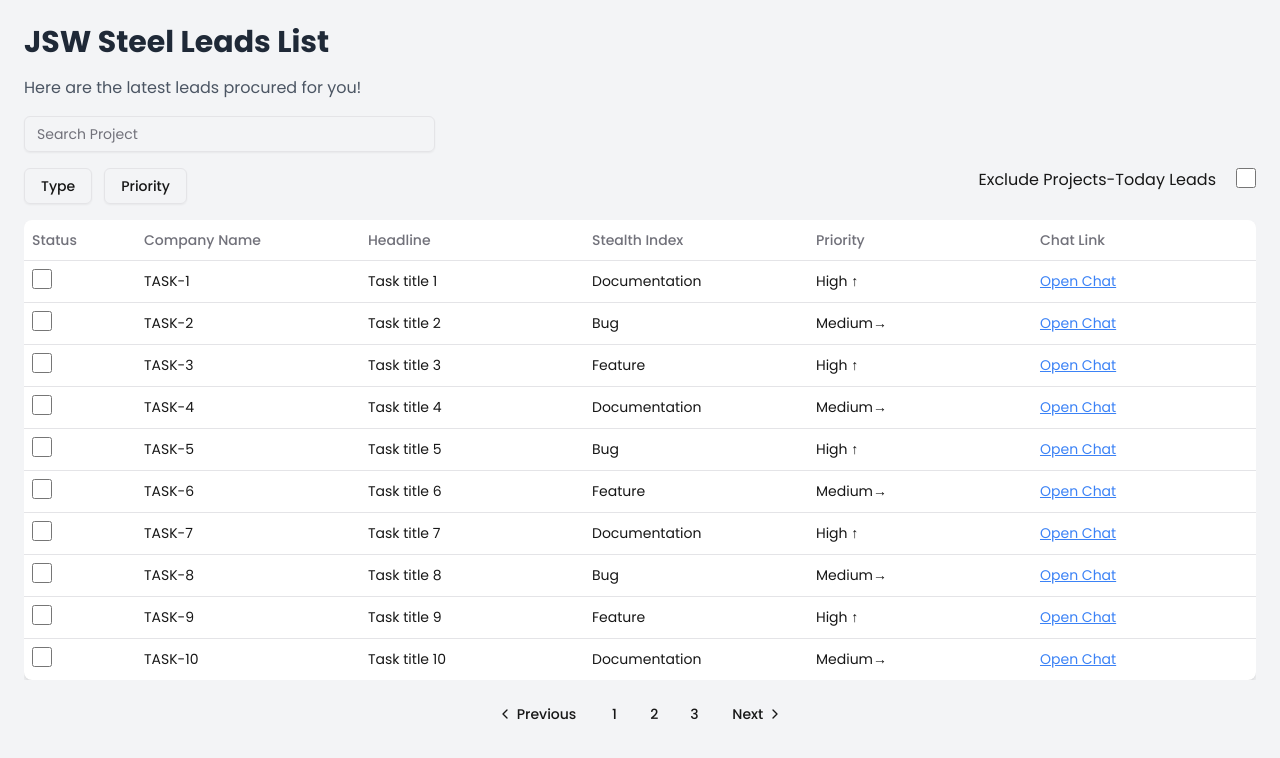
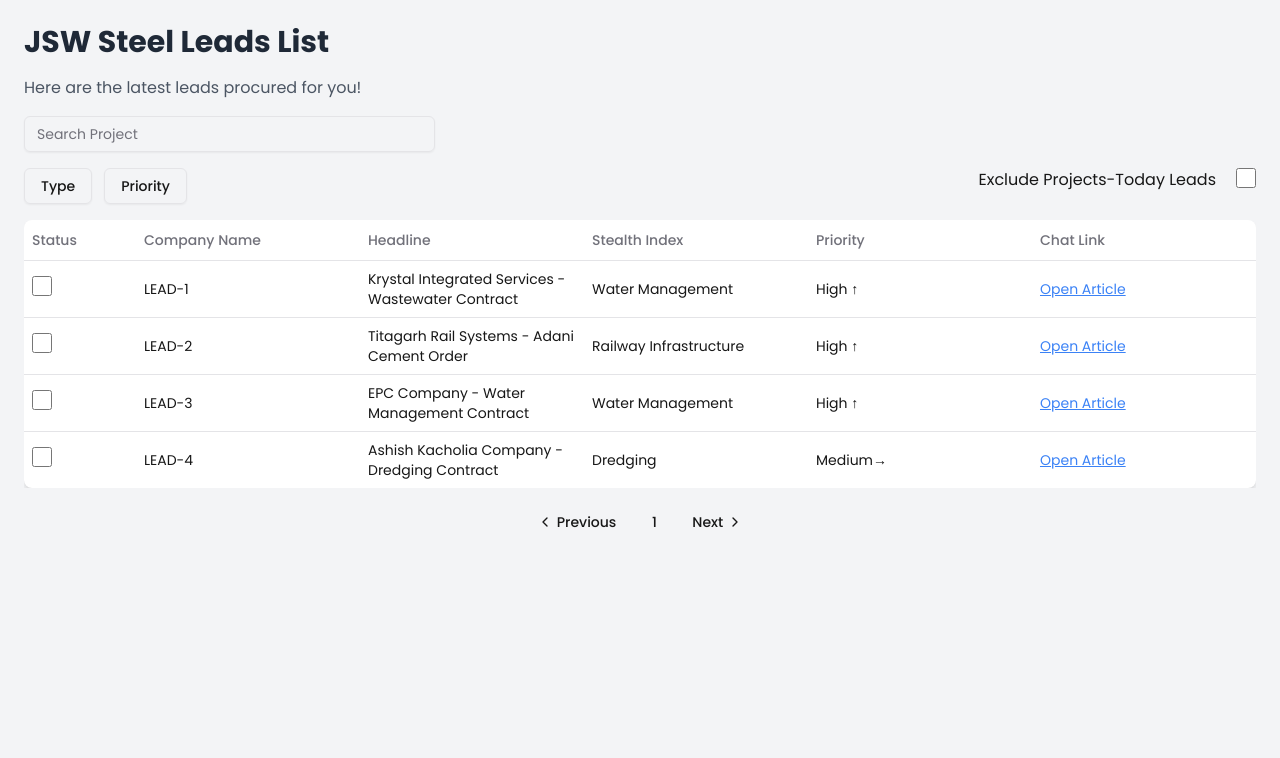
Before and after one commit to AAGAM17/frontend-project1-harsh-serenovolante-main, a Next.js app: page /task in a window 1280 px wide. Shown: the top 758 px of the page. Built offline with nearby package versions, Linux system fonts and the light colour scheme.

Commit message:
Update task page with real-world lead data and article links

```diff
--- a/app/task/page.tsx
+++ b/app/task/page.tsx
@@ -8,12 +8,36 @@
 import { DropdownMenu, DropdownMenuTrigger, DropdownMenuContent, DropdownMenuItem, DropdownMenuLabel, DropdownMenuSeparator } from '@/components/ui/dropdown-menu';
 import { Pagination, PaginationContent, PaginationItem, PaginationPrevious, PaginationNext, PaginationLink } from '@/components/ui/pagination';
 
-const dummyTasks = Array.from({ length: 30 }, (_, index) => ({
-  id: `TASK-${index + 1}`,
-  title: `Task title ${index + 1}`,
-  type: index % 3 === 0 ? "Documentation" : index % 3 === 1 ? "Bug" : "Feature",
-  priority: index % 2 === 0 ? "High" : "Medium",
-}));
+const dummyTasks = [
+  {
+    id: "LEAD-1",
+    title: "Krystal Integrated Services - Wastewater Contract",
+    type: "Water Management",
+    priority: "High",
+    chatLink: "https://www.constructionworld.in/urban-infrastructure/wastewater-and-sewage-treatment/krystal-integrated-wins-2.3m-wastewater-contract/69175"
+  },
+  {
+    id: "LEAD-2",
+    title: "Titagarh Rail Systems - Adani Cement Order",
+    type: "Railway Infrastructure",
+    priority: "High",
+    chatLink: "https://www.constructionworld.in/transport-infrastructure/metro-rail-and-railways-infrastructure/titagarh-rail-systems-wins-adani-cement-order-for-16-wagon-rakes/69075"
+  },
+  {
+    id: "LEAD-3",
+    title: "EPC Company - Water Management Contract",
+    type: "Water Management",
+    priority: "High",
+    chatLink: "https://www.dsij.in/dsijarticledetail/this-small-cap-epc-company-receives-contract-worth-rs-1298-crore-for-water-management-and-civil-works-id003"
+  },
+  {
+    id: "LEAD-4",
+    title: "Ashish Kacholia Company - Dredging Contract",
+    type: "Dredging",
+    priority: "Medium",
+    chatLink: "https://tradebrains.in/features/ashish-kacholia-stock-in-focus-after-receiving-order-worth-48-cr-from-dredging-corporation-of-india/"
+  }
+];
 
 export default function Task() {
   const [filterType, setFilterType] = useState<string[]>([]);
@@ -55,6 +79,7 @@
         title: newTaskTitle,
         type: newTaskType,
         priority: "Medium", // Default priority
+        chatLink: "#" // Default empty link
       };
       dummyTasks.push(newTask);
       setOpenDialog(false);
@@ -176,12 +201,12 @@
               <TableCell>{task.priority === "High" ? "High ↑" : task.priority === "Medium" ? "Medium→" : "Low ↓"}</TableCell>
               <TableCell>
                 <a
-                  href="#"
+                  href={task.chatLink}
                   target="_blank"
                   rel="noopener noreferrer"
                   className="text-blue-500 underline hover:text-blue-700"
                 >
-                  Open Chat
+                  Open Article
                 </a>
               </TableCell>
 
```
